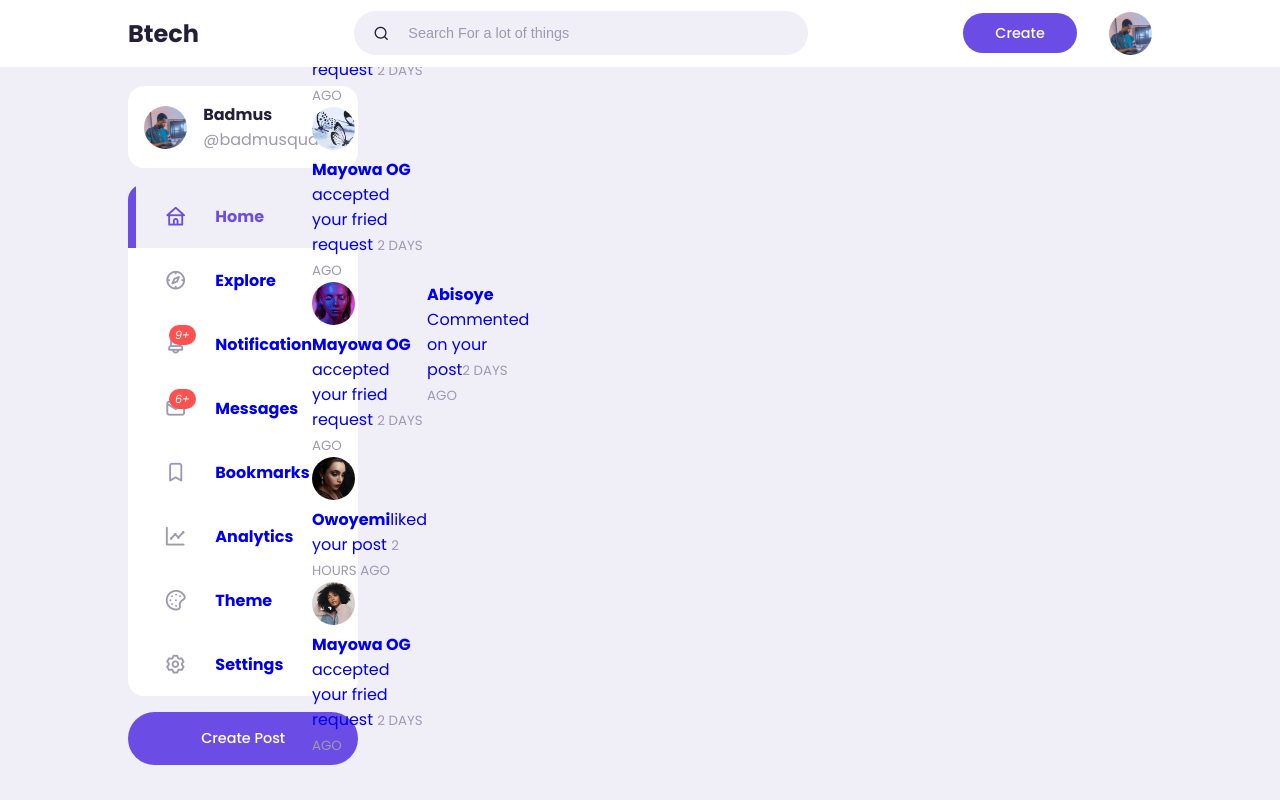
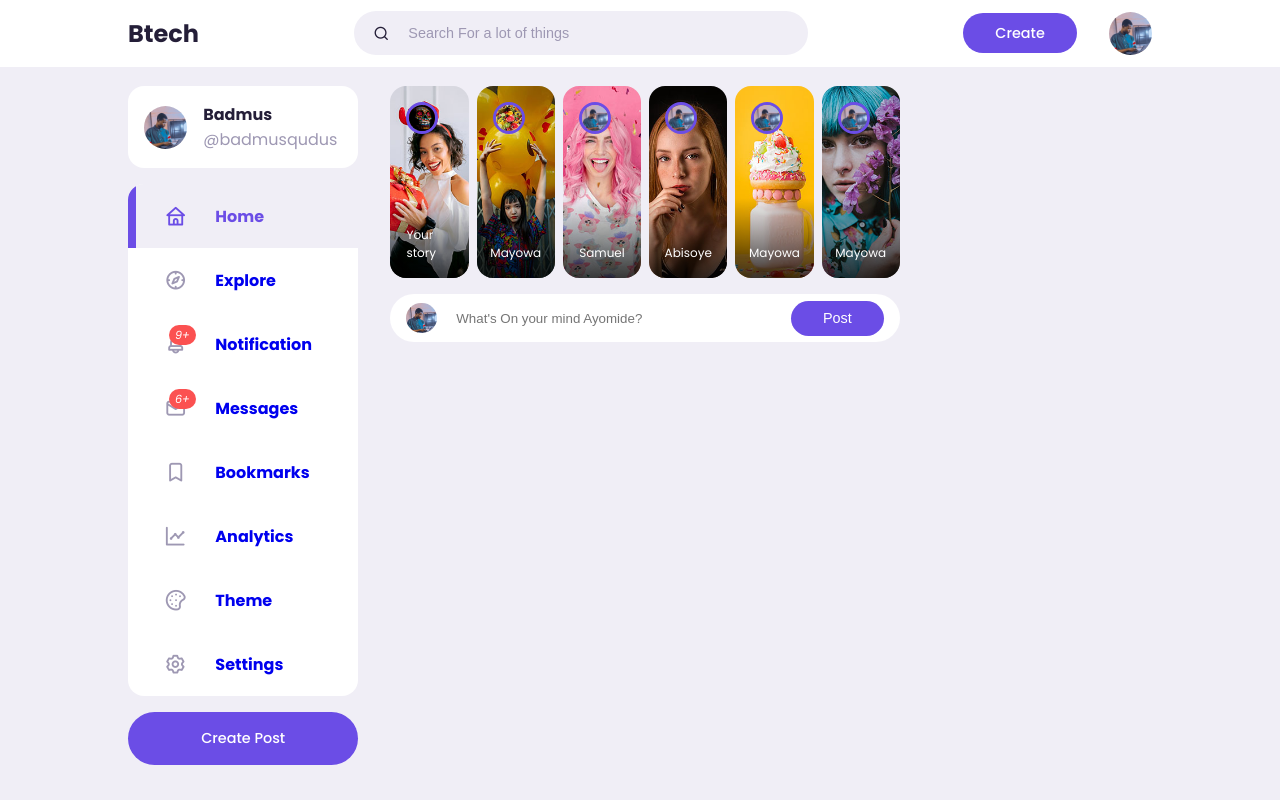
Before and after one commit to BadmusQudusAyomide/New-era, a PHP site: page / in a window 1280 px wide. Run offline with PHP 8.4, Linux system fonts and the light colour scheme; some libraries are stand-ins or nearby versions.

Commit message:
Social Media

```diff
--- a/Social Media/index.html
+++ b/Social Media/index.html
@@ -69,6 +69,7 @@
                     <b>Mayowa OG</b> accepted your fried request <small class="text-muted">2 DAYS AGO</small>
                   </div>
                 </div>
+
                 <div>
                   <div class="profile-photo">
                     <img src="images/profile-2.jpg" alt="">
@@ -77,6 +78,7 @@
                     <b>Mayowa OG</b> accepted your fried request <small class="text-muted">2 DAYS AGO</small>
                   </div>
                 </div>
+
                 <div>
                   <div class="profile-photo">
                     <img src="images/profile-10.jpg" alt="">
@@ -85,6 +87,7 @@
                     <b>Mayowa OG</b> accepted your fried request <small class="text-muted">2 DAYS AGO</small>
                   </div>
                 </div>
+
                 <div>
                   <div class="profile-photo">
                     <img src="images/profile-12.jpg" alt="">
@@ -93,7 +96,7 @@
                     <b>Owoyemi</b>liked your post <small class="text-muted">2 HOURS AGO</small>
                   </div>
                 </div>
-
+                    <div>
                  <div class="profile-photo">
                     <img src="images/profile-3.jpg" alt="">
                   </div>
@@ -101,15 +104,15 @@
                     <b>Mayowa OG</b> accepted your fried request <small class="text-muted">2 DAYS AGO</small>
                   </div>
                 </div>
-
+                <div>
                  <div class="profile-photo">
                     <img src="images/profile-4.jpg" alt="">
                   </div>
                   <div class="notification-body">
                     <b>Abisoye</b> Commented on your post<small class="text-muted">2 DAYS AGO</small>
                   </div>
-
-
+                </div>
+              </div>
             </a>
             <a href="#" class="menu-item" id="messages-notifications">
               <span><i class="uil uil-envelope-alt"><small class="notification-count">6+</small></i></span>
@@ -133,8 +136,70 @@
           </div>
 
         <div class="middle">
+            <div class="stories">
+                <div class="story">
+                    <div class="profile-photo"> <img src="images/profile-9.jpg" alt=""></div>
+                <p class="name">
+                    Your story
+                </p>
+            </div>
 
+                <div class="story">
+                    <div class="profile-photo"> <img src="images/profile-13.jpg" alt="">
+                    </div>
+                <p class="name">
+                    Mayowa
+                </p>
+            </div>
+
+             <div class="story">
+                    <div class="profile-photo"> <img src="2.jpg" alt="">
+                    </div>
+                <p class="name">
+                    Samuel
+                </p>
+            </div>
+
+             <div class="story">
+                    <div class="profile-photo"> <img src="2.jpg" alt="">
+                    </div>
+                <p class="name">
+                    Abisoye
+                </p>
+            </div>
+
+             <div class="story">
+                    <div class="profile-photo"> <img src="2.jpg" alt="">
+                    </div>
+                <p class="name">
+                    Mayowa
+                </p>
+            </div>
+
+             <div class="story">
+                    <div class="profile-photo"> <img src="2.jpg" alt="">
+                    </div>
+                <p class="name">
+                    Mayowa
+                </p>
+            </div>
+
+          </div>
+<!-- END OF STORIES -->
+              <form action="" class="create-post">
+                <div class="profile-photo">
+                  <img src="2.jpg" alt="">
+                </div>
+                <input type="text" name="" id="create-post" placeholder=" What's On your mind Ayomide?">
+              <input type="submit" value="Post" class="btn btn-primary">
+              </form>
         </div>
+
+
+
+
+
+        <!-- RIGHT -->
         <div class="right">
         </div>
 
--- a/Social Media/style.css
+++ b/Social Media/style.css
@@ -242,11 +242,123 @@
   overflow: hidden;
 }
 
-.left .btn{
-    margin-top: 1rem;
-    width: 100%;
-    text-align: center;
-    padding: 1rem 0;
+.left .btn {
+  margin-top: 1rem;
+  width: 100%;
+  text-align: center;
+  padding: 1rem 0;
 }
 
 /* Notification stylying */
+.left .notifications-popup {
+  position: absolute;
+  top: 0;
+  left: 110%;
+  width: 30rem;
+  background: var(--color-white);
+  border-radius: var(--card-border-radius);
+  padding: var(--card-padding);
+  box-shadow: 0 0 2rem hsl(var(--color-primary), 75%, 60% 25%);
+  z-index: 8;
+  display: none;
+}
+
+.left .notifications-popup::before {
+  content: "";
+  width: 1.2rem;
+  height: 1.2rem;
+  display: block;
+  background: var(--color-white);
+  position: absolute;
+  left: -0.6rem;
+  transform: rotate(45deg);
+}
+
+.left .notifications-popup > div {
+  display: flex;
+  align-items: start;
+  gap: 1rem;
+  margin-bottom: 1rem;
+}
+.left .notifications-popup small {
+  display: block;
+}
+.middle .stories {
+  display: flex;
+  justify-content: space-between;
+  height: 12rem;
+  gap: 0.5rem;
+}
+.middle .stories .story {
+  padding: var(--card-padding);
+  border-radius: var(--card-border-radius);
+  display: flex;
+  flex-direction: column;
+  justify-content: space-between;
+  align-items: center;
+  color: white;
+  font-size: 0.75rem;
+  width: 100%;
+
+  position: relative;
+  overflow: hidden;
+}
+.middle .stories .story::before {
+  content: "";
+  display: block;
+  width: 100%;
+  height: 5rem;
+  background: linear-gradient(transparent, rgba(0, 0, 0, 0.75));
+  position: absolute;
+  bottom: 0;
+}
+
+.middle .stories .story .name {
+  z-index: 2;
+}
+.middle .stories .story:nth-child(1) {
+  background: url(images/story-1.jpg) no-repeat center center/cover;
+}
+.middle .stories .story:nth-child(2) {
+  background: url(images/story-2.jpg) no-repeat center center/cover;
+}
+.middle .stories .story:nth-child(3) {
+  background: url(images/story-3.jpg) no-repeat center center/cover;
+}
+.middle .stories .story:nth-child(4) {
+  background: url(images/story-4.jpg) no-repeat center center/cover;
+}
+.middle .stories .story:nth-child(5) {
+  background: url(images/story-5.jpg) no-repeat center center/cover;
+}
+.middle .stories .story:nth-child(6) {
+  background: url(images/story-6.jpg) no-repeat center center/cover;
+}
+
+.middle .story .profile-photo {
+  width: 2rem;
+  height: 2rem;
+  align-self: start;
+  border: 3px solid var(--color-primary);
+}
+
+/* Create Post Section */
+.middle .create-post {
+  width: 100%;
+  display: flex;
+  align-items: center;
+  justify-content: space-between;
+  margin-top: 1rem;
+  background: var(--color-white);
+  padding: 0.4rem var(--card-padding);
+  border-radius: var(--border-radius);
+}
+
+.middle .create-post input[type="text"] {
+  justify-self: start;
+  width: 100%;
+  padding-left: 1rem;
+  background: transparent;
+  color: var(--color-dark);
+  margin-right: 1rem;
+}
```
Also changed, not shown: Social Media/Annotation 2024-03-30 145528.png (added), 1 other file.
